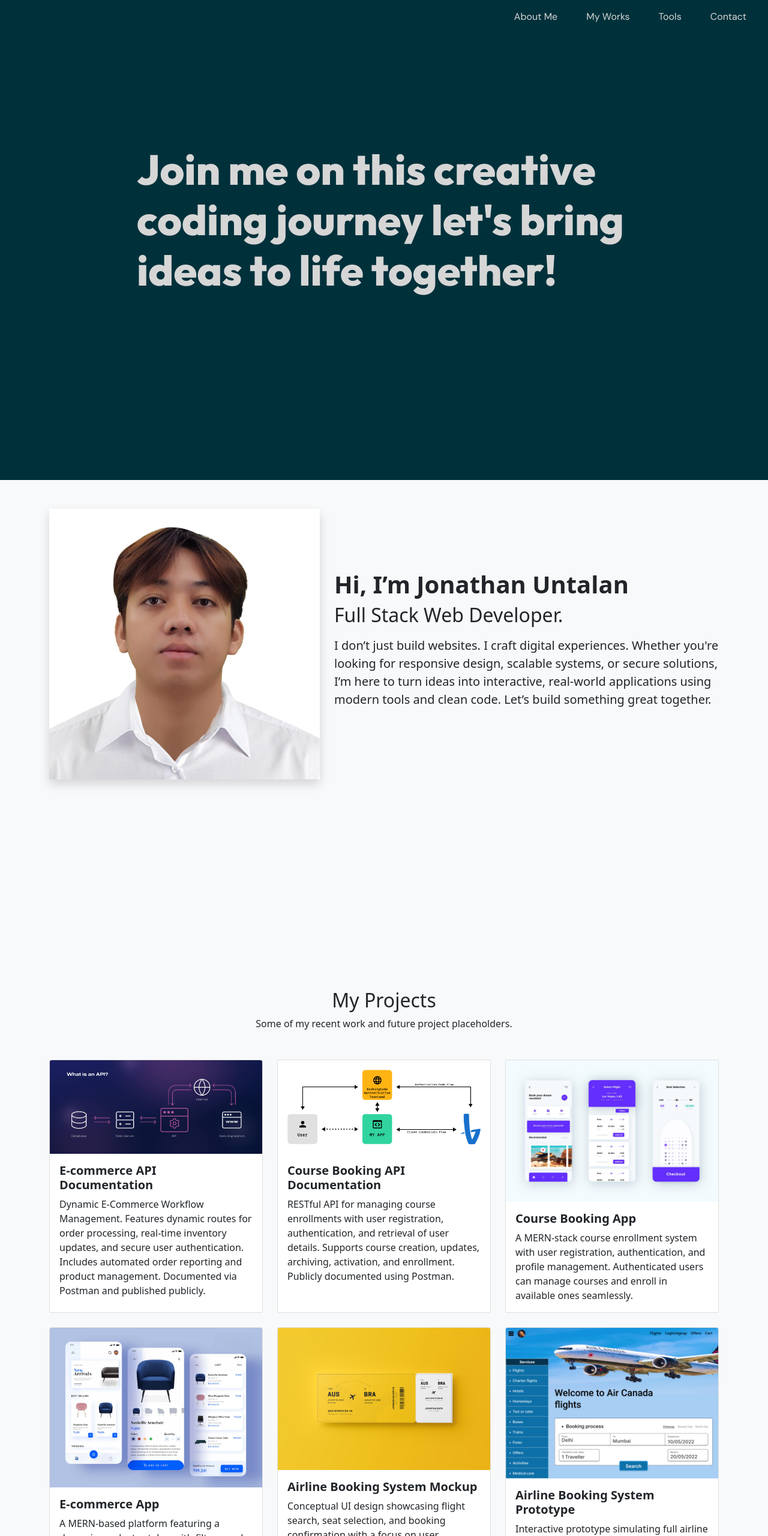
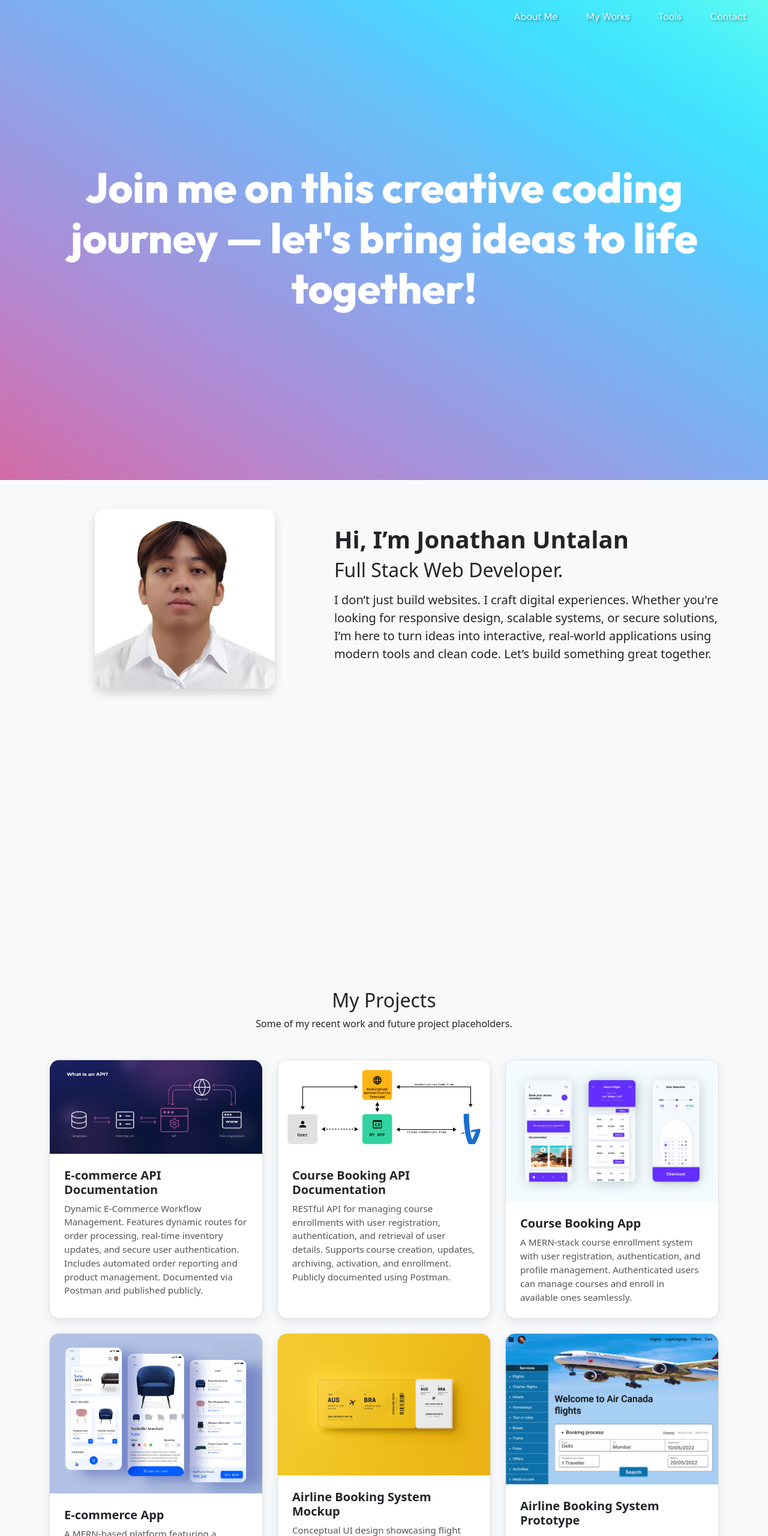
Before and after one commit to Tan0107/webportfolio_JonathanUntalan, a plain HTML site: page index.html in a window 1280 px wide. Shown: the top 2560 px of the page at 60% size. Drawn offline with nearby package versions, Linux system fonts and the light colour scheme.

Commit message:
updated portfolio1

```diff
--- a/index.css
+++ b/index.css
@@ -1,26 +1,35 @@
 
 #start {
-	background-color: #00313b!important;
-
+  background-image: linear-gradient(to right top, #d16ba5, #c777b9, #ba83ca, #aa8fd8, #9a9ae1, #8aa7ec, #79b3f4, #69bff8, #52cffe, #41dfff, #46eefa, #5ffbf1);
 }
 
 nav a {
 	font-family: 'DM Sans', Roboto;
 	font-size: 20	px;
 	font-weight: 400;
-	color: #D6D6D6!important;
+	color: white!important;
+  color: white;
+  text-shadow: 2px 2px 4px rgba(0, 0, 0, 0.5);
 
 }
+
+#don img{
+ width: 100%;
+  max-width: 300px; /* or any size that fits your layout */
+  border-radius: 16px;
+  box-shadow: 0 6px 20px rgba(0, 0, 0, 0.1);
+}
+
+
 
 #start h1{
 	font-family: 'Outfit';
 	font-size: 70px;
 	font-weight: 800;
-	color: #D6D6D6!important;
-	padding: 15rem;
+	color: white!important;
 }
 
-/* === Profile Image === */
+
 .profile-img {
   max-width: 250px;
   width: 100%;
@@ -30,14 +39,12 @@ nav a {
   margin-right: auto;
 }
 
-/* === Contact Form === */
 .contact-form {
   max-width: 600px;
   width: 100%;
   padding: 20px;
 }
 
-/* === Optional Enhancements === */
 .contact-form .form-control {
   border-radius: 8px;
   padding: 10px;
@@ -49,7 +56,6 @@ nav a {
   font-weight: 500;
 }
 
-/* === Section Styling (Optional) === */
 #contact h2 {
   font-weight: 600;
   margin-bottom: 10px;
@@ -59,3 +65,45 @@ nav a {
   color: #555;
   font-size: 1.1rem;
 }
+
+.project-card {
+  background-color: #fff;
+  border: 1px solid #ddd;
+  border-radius: 16px;
+  box-shadow: 0 6px 16px rgba(0, 0, 0, 0.08);
+  overflow: hidden;
+  transition: transform 0.3s ease, box-shadow 0.3s ease;
+  height: 100%;
+}
+
+.project-card:hover {
+  transform: translateY(-8px);
+  box-shadow: 0 12px 24px rgba(0, 0, 0, 0.12);
+}
+
+.project-img {
+  border-top-left-radius: 16px;
+  border-top-right-radius: 16px;
+  height: 180px;
+  object-fit: cover;
+  width: 100%;
+}
+
+.project-card .card-body {
+  padding: 1.5rem;
+}
+
+.project-card .card-title {
+  font-size: 1.25rem;
+}
+
+.project-card .card-text {
+  font-size: 0.95rem;
+  color: #555;
+}
+
+.project-card .btn {
+  font-size: 0.9rem;
+  padding: 0.4rem 0.8rem;
+  border-radius: 6px;
+}
--- a/index.html
+++ b/index.html
@@ -31,7 +31,7 @@
 <body>
 
   <!-- Navbar -->
-  <div id="start" class="vh-100 d-flex flex-column">
+ <section id="start" class="vh-100 d-flex flex-column">
     <!-- Navbar -->
     <nav class="navbar navbar-expand-lg fixed-top">
       <div class="container-fluid">
@@ -53,19 +53,20 @@
     </nav>
 
     <!-- Centered H1 -->
-    <div class="row">
-      <h1 class="text-md-start">
-        Join me on this creative coding journey let's bring ideas to life together!
-      </h1>
-    </div>
-  </div>
+    <div class="container d-flex flex-grow-1 justify-content-center align-items-center">
+        <h1 class="text-center px-3">
+          Join me on this creative coding journey — let's bring ideas to life together!
+        </h1>
+      </div>
+
+</section>
   <!-- Landing Section -->
  <section id="landing" class="py-5 bg-light vh-100">
   <div class="container">
     <div class="row align-items-center">
 
       <!-- Profile Image -->
-      <div class="col-md-5 text-center mb-4 mb-md-0">
+      <div class="col-md-5 text-center mb-4 mb-md-0" id="don">
         <img src="./images/don.jpg" alt="Jonathan Untalan" class="img-fluid shadow">
       </div>
 
@@ -86,11 +87,11 @@
     <h2>My Projects</h2>
     <p>Some of my recent work and future project placeholders.</p>
 
-    <div class="row row-cols-1 row-cols-md-2 row-cols-lg-3 g-4 mt-4">
+    <div class="row row-cols-1 row-cols-md-2 row-cols-lg-3 g-4 mt-4 d-flex justify-content-center">
 
       <!-- E-commerce API Documentation -->
       <div class="col">
-        <div class="card h-100">
+        <div class="card project-card h-100">
           <img src="./images/DocAPI.jpg" class="card-img-top" alt="E-commerce API">
           <div class="card-body text-start">
             <h5 class="card-title fw-bold">E-commerce API Documentation</h5>
@@ -101,7 +102,7 @@
 
       <!-- Course Booking API Documentation -->
       <div class="col">
-        <div class="card h-100">
+        <div class="card project-card h-100">
           <img src="./images/CourseBAPI.png" class="card-img-top" alt="Course Booking API">
           <div class="card-body text-start">
             <h5 class="card-title fw-bold">Course Booking API Documentation</h5>
@@ -112,7 +113,7 @@
 
       <!-- Course Booking App -->
       <div class="col">
-        <div class="card h-100">
+        <div class="card project-card h-100">
           <img src="./images/booking.jpg" class="card-img-top" alt="Course Booking App">
           <div class="card-body text-start">
             <h5 class="card-title fw-bold">Course Booking App</h5>
@@ -123,7 +124,7 @@
 
       <!-- E-commerce App -->
       <div class="col">
-        <div class="card h-100">
+        <div class="card project-card h-100">
           <img src="./images/ecommerce.jpg" class="card-img-top" alt="E-commerce App">
           <div class="card-body text-start">
             <h5 class="card-title fw-bold">E-commerce App</h5>
@@ -134,7 +135,7 @@
 
       <!-- Airline Booking System Mockup -->
       <div class="col">
-        <div class="card h-100">
+        <div class="card project-card h-100">
           <img src="./images/airline.jpg" class="card-img-top" alt="Airline System Mockup">
           <div class="card-body text-start">
             <h5 class="card-title fw-bold">Airline Booking System Mockup</h5>
@@ -145,7 +146,7 @@
 
       <!-- Airline Booking System Prototype -->
       <div class="col">
-        <div class="card h-100">
+        <div class="card project-card h-100">
           <img src="./images/airproto.png" class="card-img-top" alt="Airline System Prototype">
           <div class="card-body text-start">
             <h5 class="card-title fw-bold">Airline Booking System Prototype</h5>
@@ -156,7 +157,7 @@
 
       <!-- Placeholder for Future Project -->
       <div class="col">
-        <div class="card h-100 border-dashed">
+         <div class="card project-card h-100">
           <div class="card-body text-muted text-start">
             <h5 class="card-title fw-bold">[Future Project]</h5>
             <p class="card-text">Stay tuned! More exciting and innovative projects will be added soon.</p>
@@ -173,7 +174,8 @@
   <p>Explore the final project I developed during my short courses — a demonstration of the practical skills and web technologies I’ve learned through hands-on experience.</p>
   <div class="row row-cols-1 row-cols-md-2 row-cols-lg-3 g-4 mt-4">
    <div class="col">
-    <div class="card h-100">
+
+    <div class="project-card h-100">
       <img src="./images/shortcourse1.jpg" class="card-img-top" alt="Airline System Prototype">
       <div class="card-body text-start">
         <h5 class="card-title fw-bold">Short Courses Capstone</h5>
@@ -184,7 +186,7 @@
   </div>
 
   <div class="col">
-    <div class="card h-100">
+    <div class="project-card h-100">
       <img src="./images/shortcourse2.jpg" class="card-img-top" alt="Airline System Prototype">
       <div class="card-body text-start">
         <h5 class="card-title fw-bold">Short Courses Capstone</h5>
@@ -195,7 +197,7 @@
   </div>
 
   <div class="col">
-    <div class="card h-100">
+    <div class="project-card h-100">
       <img src="./images/shortcourse3.jpg" class="card-img-top" alt="Airline System Prototype">
       <div class="card-body text-start">
         <h5 class="card-title fw-bold">Short Courses Capstone</h5>
@@ -210,11 +212,8 @@
 </div>
 
 
-
-
-
   <!-- Tools Section -->
-  <section id="tools" class="py-5 text-center bg-light">
+  <section id="tools" class="py-5 text-center bg-light vh-100">
   <div class="container">
     <h2>Tools I Use</h2>
     <p class="mb-4">These are the core tools and technologies I utilize to develop modern, scalable, and high-performance web applications.</p>
@@ -250,7 +249,7 @@
 
 
   <!-- Contact Section -->
-  <section id="contact" class="py-5 text-center">
+  <section id="contact" class="py-5 text-center vh-100">
     <div class="container">
       <h2>Contact Me</h2>
       <p>Let's get in touch!</p>
```
Also changed, not shown: images/h1.png (added).
